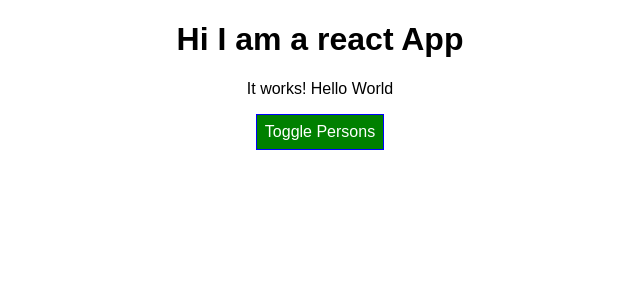
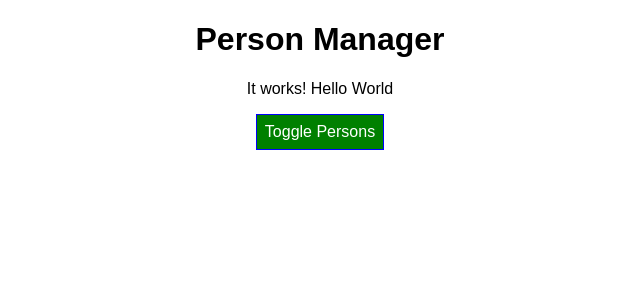
Before and after one commit to akhi0gupta007/sts-workspace, a React app in the folder react-complete-guide/: page / in a window 1280 px wide. Shown: the top 300 px of the page, without its empty margins (320-960 px from the left). Built offline with nearby package versions, Linux system fonts and the light colour scheme.

Commit message:
Component status

```diff
--- a/react-complete-guide/src/components/Cockpit/Cockpit.js
+++ b/react-complete-guide/src/components/Cockpit/Cockpit.js
@@ -15,7 +15,7 @@
   }
   return (
     <div className={classes.Cockpit}>
-      <h1>Hi I am a react App</h1>
+      <h1>{props.title}</h1>
       <p className={assignedClasses.join(" ")}>It works! Hello World</p>
       {/* <button onClick={props.clicked} className={btnClass.join(' ')}></button>
             Alternative way of onClick method
--- a/react-complete-guide/src/components/Persons/Person/Person.js
+++ b/react-complete-guide/src/components/Persons/Person/Person.js
@@ -2,6 +2,7 @@
 import classes from "./Person.css";
 
 const person = (props) => {
+  console.log('[Person.js] rendering...');
   return (
     <div className={classes.Person}>
       <p>
--- a/react-complete-guide/src/components/Persons/Persons.js
+++ b/react-complete-guide/src/components/Persons/Persons.js
@@ -1,8 +1,10 @@
 import React from "react";
 import Person from "./Person/Person";
 
-const Persons = (props) =>
-  props.persons.map((person, index) => {
+const Persons = (props) =>{
+  console.log('[Persons.js] rendering...');
+  return props.persons.map((person, index) => {
+
     return (
       <Person
         click={() => props.clicked(index)}
@@ -12,6 +14,7 @@
         changed={(event) => props.changed(event, person.id)}
       />
     );
-  });
+  })
+};
 
 export default Persons;
--- a/react-complete-guide/src/containers/App.js
+++ b/react-complete-guide/src/containers/App.js
@@ -4,15 +4,35 @@
 import Cockpit from "../components/Cockpit/Cockpit";
 
 class App extends Component {
+
+  constructor(props){
+    super(props);
+    console.log('[App.js] constructor');
+  }
+
   state = {
     persons: [
       { id: "as1", name: "Akhilesh", age: 31 },
       { id: "as2", name: "Nancy", age: 32 },
       { id: "as3", name: "Aditi", age: 3 },
+      { id: "as4", name: "Abhishek", age: 27 },
     ],
     otherStatus: "Guten morgen",
     showPersons: false,
   };
+
+  static getDerivedStateFromProps(props,state){
+    console.log('[App.js] getDerivedStateFromProps ',props);
+    return state;
+  }
+
+  componentDidMount(){
+    console.log('[App.js] componentDidMount ');
+  }
+
+  // componentWillMount(){
+  //   console.log('[App.js] componentWillMount ');
+  // }
 
   switchMatchHandler = (newName) => {
     console.log("Was clicked" + this.state.persons);
@@ -56,6 +76,7 @@
   };
 
   render() {
+    console.log('[App.js] render');
     let persons = null;
     if (this.state.showPersons) {
       persons = (
@@ -70,6 +91,7 @@
     return (
       <div className={classes.App}>
         <Cockpit
+          title={this.props.appTitle}
           showPersons={this.state.showPersons}
           persons={this.state.persons}
           clicked={this.togglePersonsHandler}
--- a/react-complete-guide/src/index.js
+++ b/react-complete-guide/src/index.js
@@ -4,5 +4,5 @@
 import App from './containers/App';
 import registerServiceWorker from './registerServiceWorker';
 
-ReactDOM.render(<App />, document.getElementById('root'));
+ReactDOM.render(<App appTitle="Person Manager"/>, document.getElementById('root'));
 registerServiceWorker();
```
